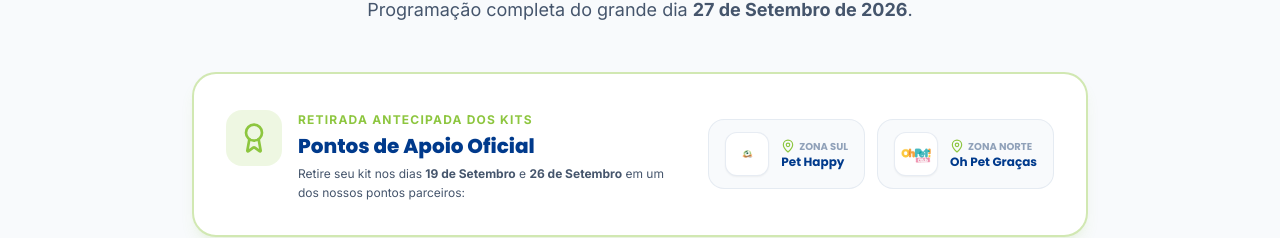
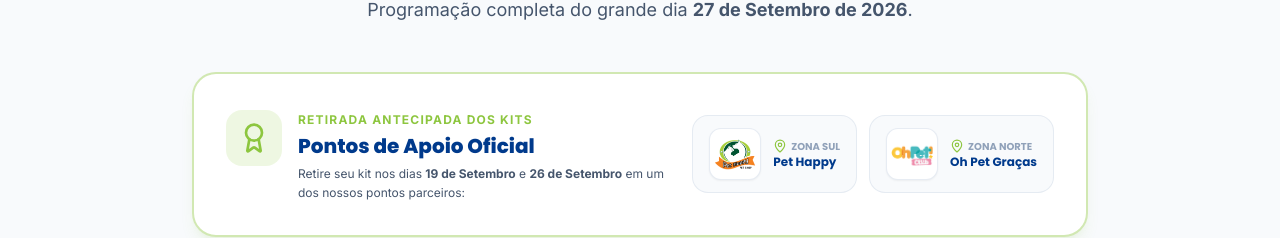
Before and after one commit to petsalutrecife/caominhada-petsalut, a Next.js app: page / in a window 1280 px wide. Shown: the part 2972-3210 px from the top of the page. Built offline with nearby package versions, Linux system fonts and the light colour scheme; no server answers; the database is empty.

Commit message:
fix: amplia e ajusta proporção da logo Pet Happy nos pontos de apoio

```diff
--- a/src/app/page.tsx
+++ b/src/app/page.tsx
@@ -562,12 +562,12 @@ export default function LandingPage() {
                 rel="noopener noreferrer"
                 className="px-4 py-3 bg-slate-50 border border-slate-200/80 rounded-2xl flex items-center gap-3 hover:border-[#8DC63F] hover:bg-[#8DC63F]/5 hover:shadow-md transition-all duration-200 cursor-pointer group"
               >
-                <div className="w-11 h-11 rounded-xl bg-white p-1.5 border border-slate-200/80 flex items-center justify-center shrink-0 shadow-xs overflow-hidden">
+                <div className="w-13 h-13 rounded-xl bg-white p-1 border border-slate-200/80 flex items-center justify-center shrink-0 shadow-xs overflow-hidden">
                   <Image
                     src="/sponsors/pethappy.png"
                     alt="Logo Pet Happy"
-                    width={40}
-                    height={40}
+                    width={52}
+                    height={52}
                     className="object-contain max-h-full max-w-full group-hover:scale-105 transition-transform duration-200"
                   />
                 </div>
@@ -586,12 +586,12 @@ export default function LandingPage() {
                 rel="noopener noreferrer"
                 className="px-4 py-3 bg-slate-50 border border-slate-200/80 rounded-2xl flex items-center gap-3 hover:border-[#8DC63F] hover:bg-[#8DC63F]/5 hover:shadow-md transition-all duration-200 cursor-pointer group"
               >
-                <div className="w-11 h-11 rounded-xl bg-white p-1.5 border border-slate-200/80 flex items-center justify-center shrink-0 shadow-xs overflow-hidden">
+                <div className="w-13 h-13 rounded-xl bg-white p-1 border border-slate-200/80 flex items-center justify-center shrink-0 shadow-xs overflow-hidden">
                   <Image
                     src="/sponsors/ohpet.png"
                     alt="Logo Oh Pet"
-                    width={40}
-                    height={40}
+                    width={52}
+                    height={52}
                     className="object-contain max-h-full max-w-full group-hover:scale-105 transition-transform duration-200"
                   />
                 </div>
```
Also changed, not shown: imagens/pethappy.png, public/sponsors/pethappy.png.
